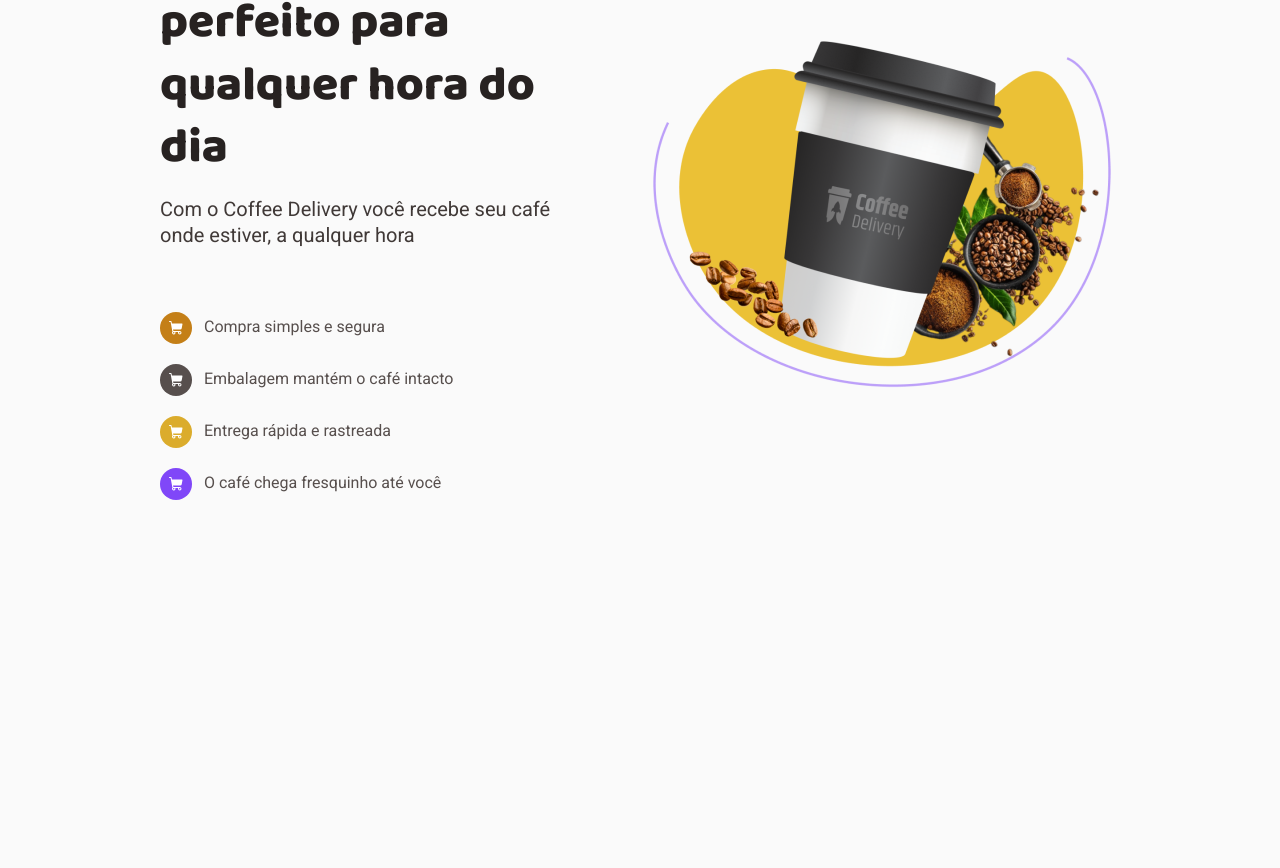
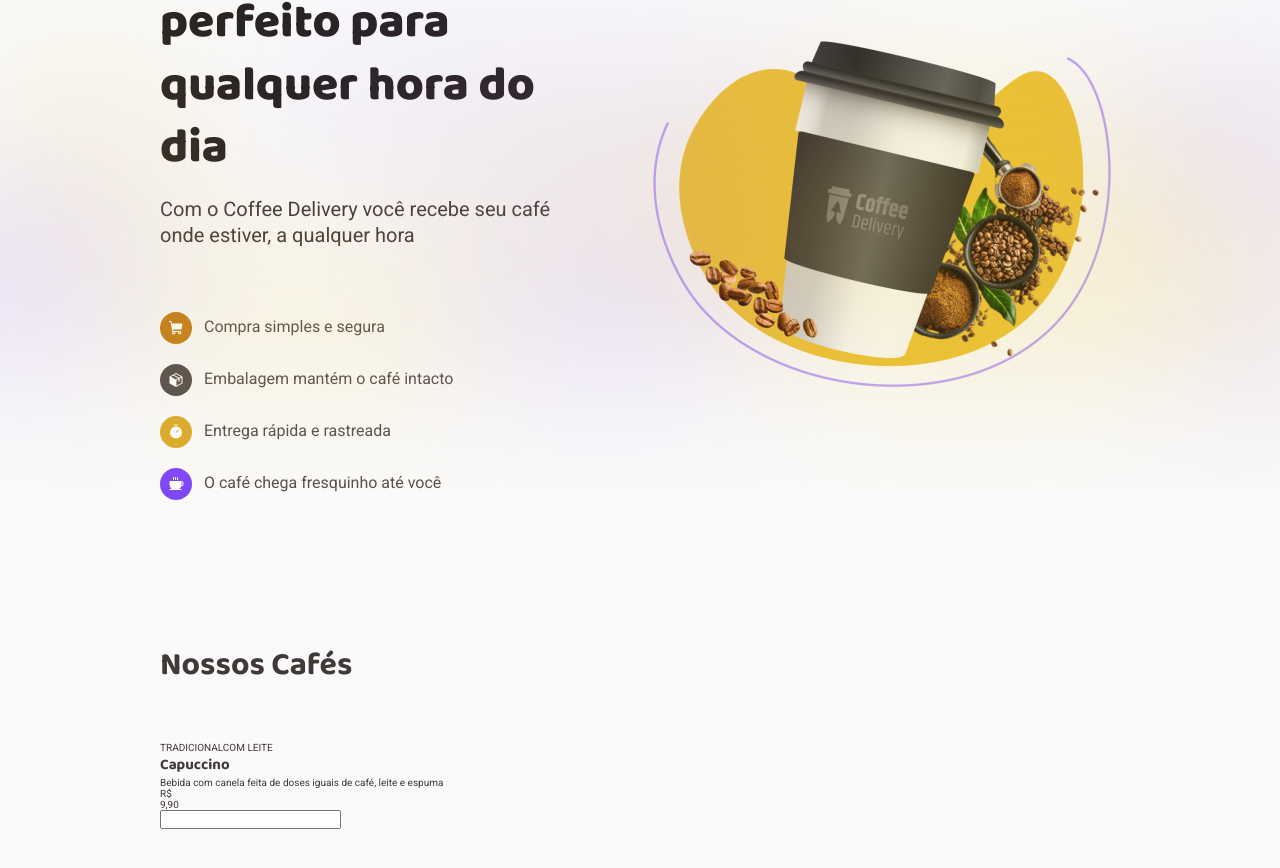
Before and after one commit to lucasfreittas/coffee-shop, a React (Vite) app: page / in a window 1280 px wide. Shown: the part 270-1138 px from the top of the page. Before the commit the page ends 800 px from the top, so only its background shows below. Built offline with nearby package versions, Linux system fonts and the light colour scheme.

Commit message:
feat: banner hero and products container

```diff
--- /dev/null
+++ b/src/Components/CoffeeCard/index.tsx
@@ -0,0 +1,25 @@
+import { CoffeeContainer, Tags, Price, Counter } from "./styles";
+
+export function CoffeeCard(){
+    return(
+        <CoffeeContainer>
+            <img src="" alt="" />
+            <Tags>
+                <span>TRADICIONAL</span>
+                <span>COM LEITE</span>
+            </Tags>
+            <h2>Capuccino</h2>
+            <p>Bebida com canela feita de doses iguais de café, leite e espuma</p>
+            <Price>
+                <span>R$</span>
+                <p>9,90</p>
+                <Counter>
+                    <input type="number" />
+                </Counter>
+                <button></button>
+            </Price>
+
+        </CoffeeContainer>
+    )
+
+};
--- /dev/null
+++ b/src/Components/CoffeeCard/styles.ts
@@ -0,0 +1,17 @@
+import styled from "styled-components";
+
+export const CoffeeContainer = styled.div`
+
+`;
+
+export const Tags = styled.div`
+
+`;
+
+export const Price = styled.form`
+
+`;
+
+export const Counter = styled.div`
+
+`;
--- a/src/Layouts/DefaultLayout/styles.ts
+++ b/src/Layouts/DefaultLayout/styles.ts
@@ -8,4 +8,6 @@ export const DefaultLayoutContainer = styled.div`
     justify-content: center;
 
     padding: 0 16rem;
+    max-width: 144rem;
+    margin: auto;
 `;
--- a/src/Pages/Home/index.tsx
+++ b/src/Pages/Home/index.tsx
@@ -2,12 +2,18 @@ import { HomeContainer,
         BannerHero,
         TextContainer,
         TitleContainer,
-        BulletsContainer
+        BulletsContainer,
+        BannerHeroBG,
+        ProductsContainer,
+        Products,
 } from "./styles";
 
 import BannerHeroImg from '../../Assets/coffe-bannerHero.png'
+import BannerHeroBGimg  from '../../Assets/Banner-hero-background.svg'
 
-import { ShoppingCart, MapPin } from "@phosphor-icons/react";
+import { ShoppingCart, Package, Timer, Coffee } from "@phosphor-icons/react";
+
+import { CoffeeCard } from "../../Components/CoffeeCard";
 
 export function Home(){
     return(
@@ -20,13 +26,20 @@ export function Home(){
                     </ TitleContainer>
                     <BulletsContainer>
                         <div><div className="icon1"><ShoppingCart size={16} weight="fill" /></div> <span>Compra simples e segura</span> </div>
-                        <div><div className="icon2"><ShoppingCart size={16} weight="fill" /></div> <span>Embalagem mantém o café intacto</span> </div>
-                        <div><div className="icon3"><ShoppingCart size={16} weight="fill" /></div> <span>Entrega rápida e rastreada</span> </div>
-                        <div><div className="icon4"><ShoppingCart size={16} weight="fill" /></div> <span>O café chega fresquinho até você</span> </div>
+                        <div><div className="icon2"><Package size={16} weight="fill" /></div> <span>Embalagem mantém o café intacto</span> </div>
+                        <div><div className="icon3"><Timer size={16} weight="fill" /></div> <span>Entrega rápida e rastreada</span> </div>
+                        <div><div className="icon4"><Coffee size={16} weight="fill" /></div> <span>O café chega fresquinho até você</span> </div>
                     </BulletsContainer>
                 </TextContainer>
-                <img src={BannerHeroImg} alt="" />
+                <img src={BannerHeroImg} className='bannerHeroImg'alt="" />
+                <BannerHeroBG src={BannerHeroBGimg} />
            </BannerHero>
+           <ProductsContainer>
+                <h1>Nossos Cafés</h1>
+                <Products>
+                    <CoffeeCard />
+                </Products>
+           </ProductsContainer>
         </HomeContainer>
     );
 };
--- a/src/Pages/Home/styles.ts
+++ b/src/Pages/Home/styles.ts
@@ -1,4 +1,5 @@
 import styled from "styled-components";
+
 
 export const HomeContainer = styled.div`
     width: 100%;
@@ -6,15 +7,27 @@ export const HomeContainer = styled.div`
 `;
 
 export const BannerHero = styled.div`
+
+
     display: flex;
     align-items: center;
     justify-content: space-between;
     width: 100%;
     gap: 5.6rem;
 
-    > img {
+    .bannerHeroImg {
         width: 47.6rem;
     };
+
+`;
+
+export const BannerHeroBG = styled.img`
+    position: absolute;
+    object-fit: cover;
+    width: 100vw;
+    height: 54.4rem;
+    top: 104;
+    left: 0;
 `;
 
 export const TextContainer = styled.div`
@@ -93,3 +106,20 @@ export const BulletsContainer = styled.div`
         color: ${props => props.theme.GRAY_700};
     }
 `;
+
+export const ProductsContainer = styled.div`
+    display: flex;
+    flex-direction: column;
+    padding: 14rem 0;
+
+    > h1 {
+        font-size: 3.2rem;
+    }
+`;
+
+export const Products = styled.div`
+    display: flex;
+    flex-wrap: wrap;
+    width: 100%;
+    padding: 4rem 0;
+`;
```
Also changed, not shown: src/Assets/banner-hero-background.svg (added).
